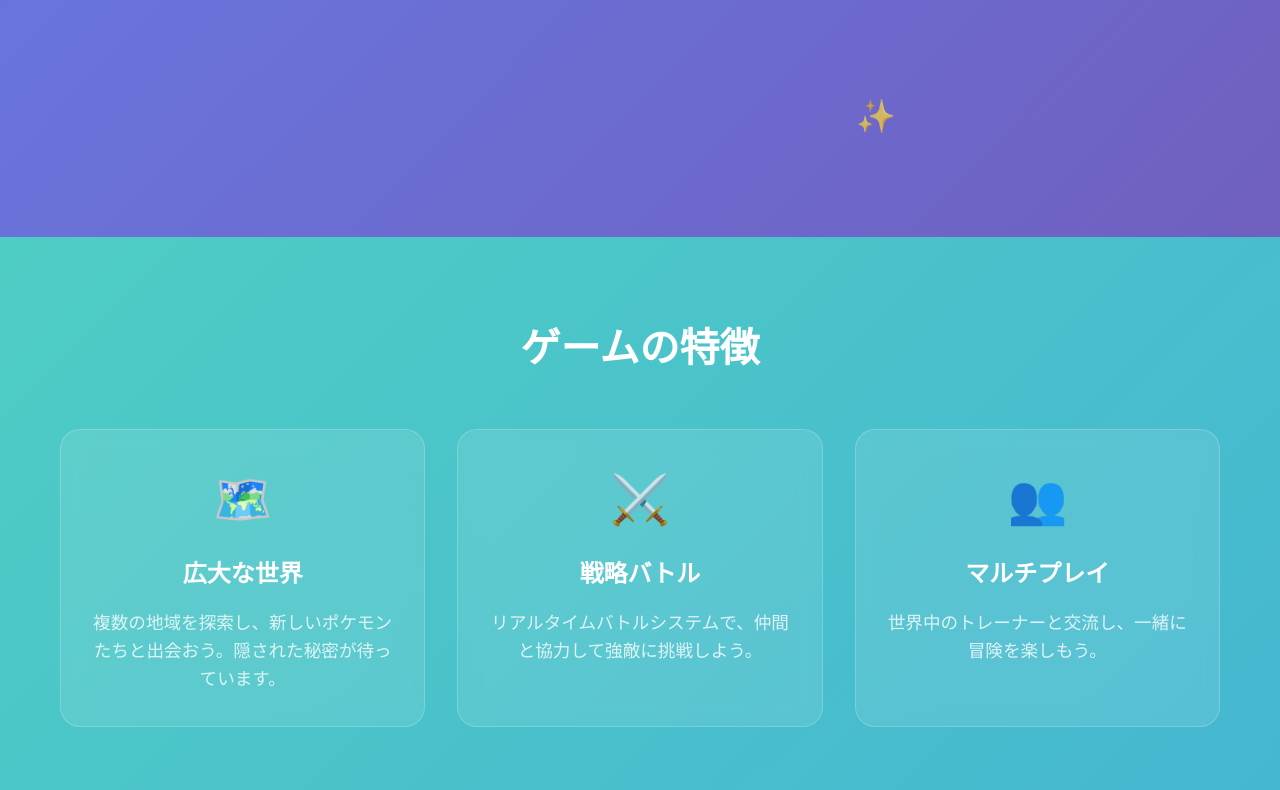
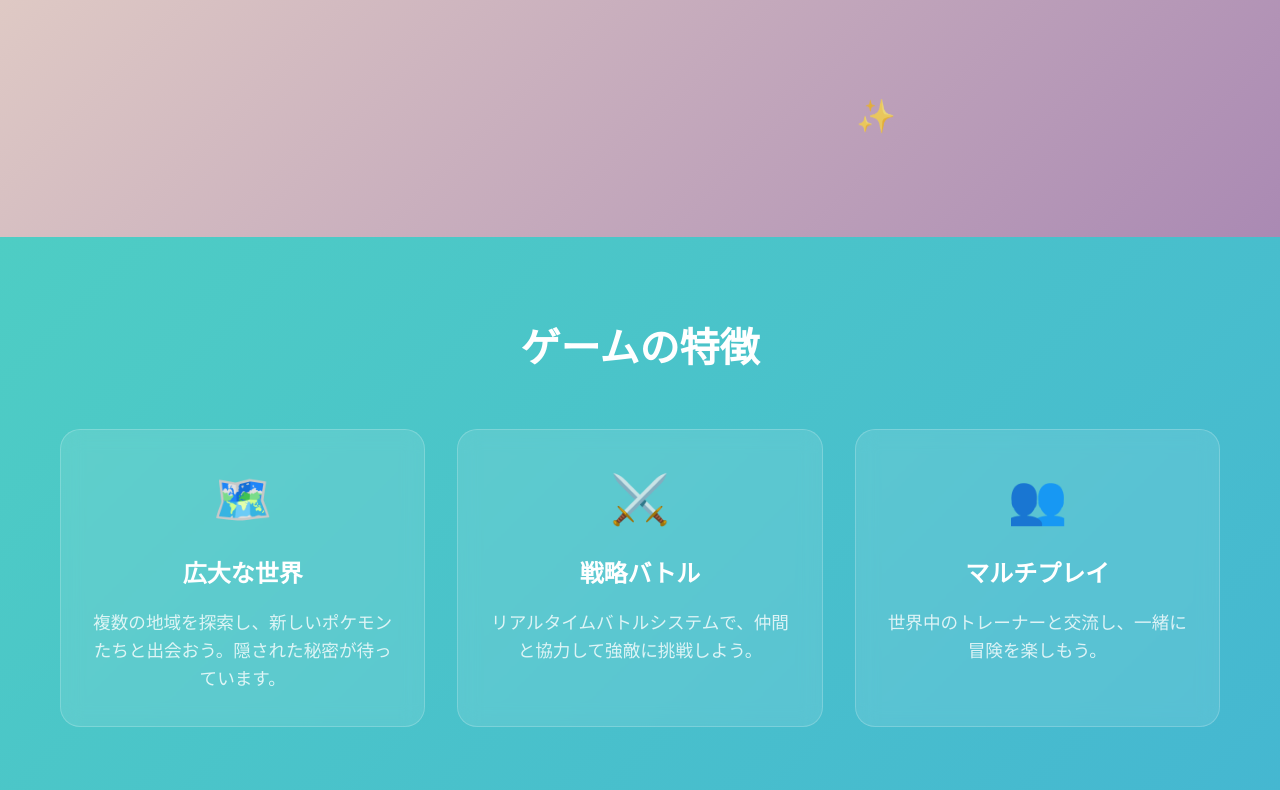
Before and after one commit to Otya-000/GitTestDay3_02, a plain HTML site: page index.html in a window 1280 px wide. Shown: the part 643-1433 px from the top of the page. Drawn offline with nearby package versions, Linux system fonts and the light colour scheme.

Commit message:
[fix]背景色の変更

```diff
--- a/style.css
+++ b/style.css
@@ -9,7 +9,7 @@ body {
     font-family: 'Nunito', sans-serif;
     line-height: 1.6;
     overflow-x: hidden;
-    background: linear-gradient(135deg, #667eea 0%, #764ba2 100%);
+    background: linear-gradient(135deg, rgb(207, 122, 0, 0.20) 0%, #764ba2 100%);
 }
 
 .container {
```
